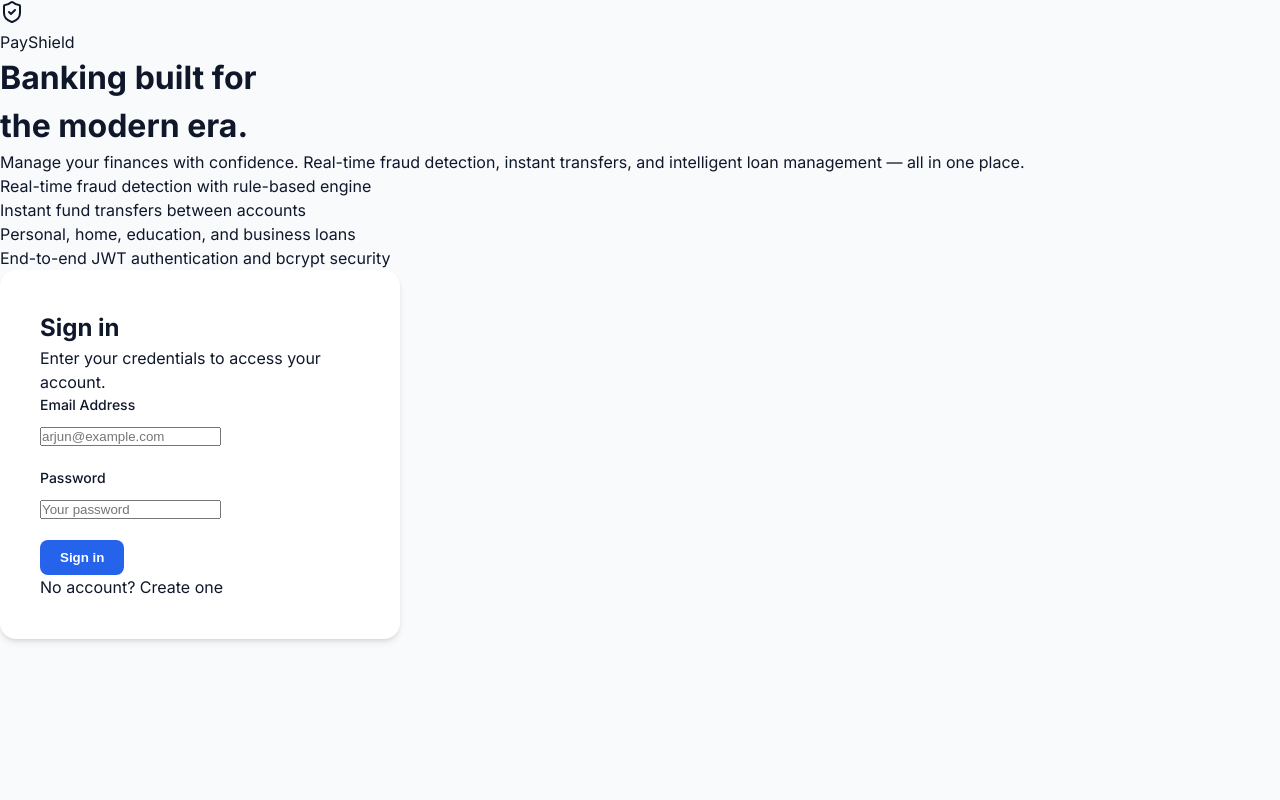
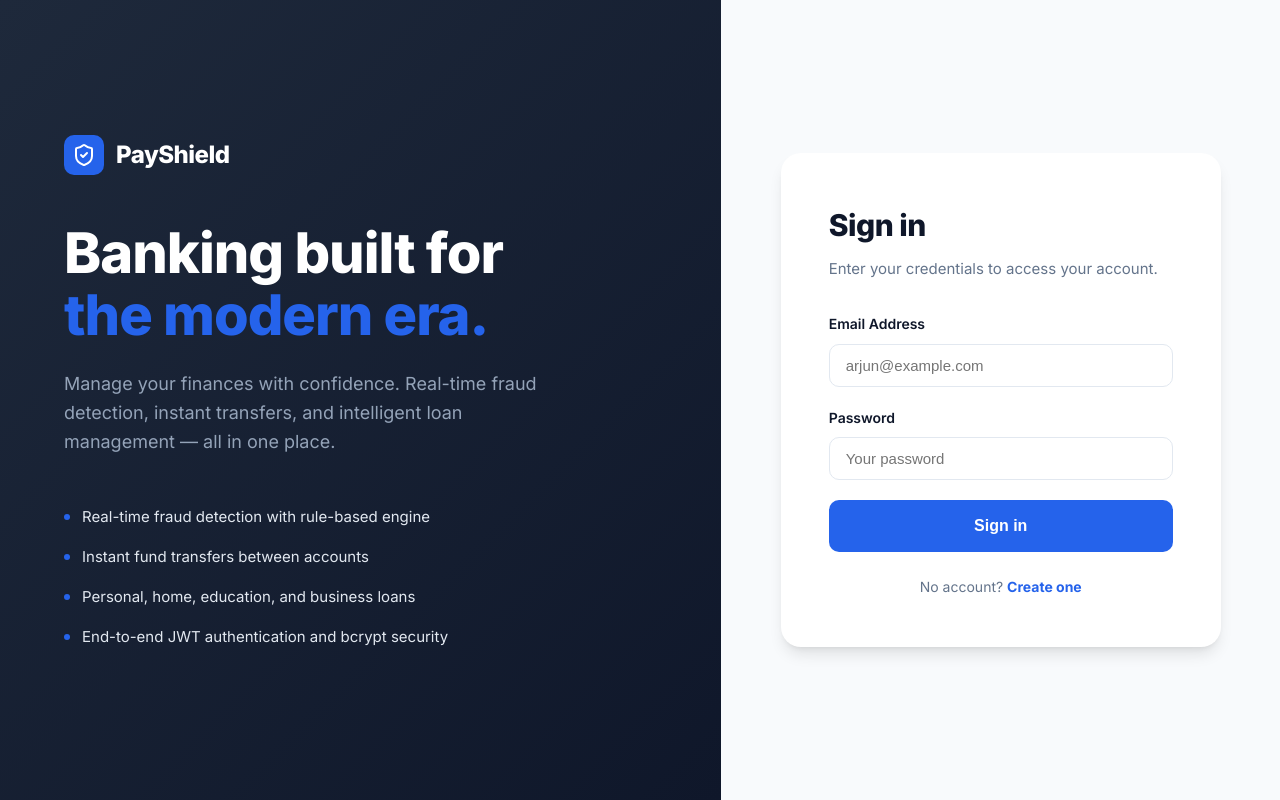
Before and after one commit to Dhanvin1520/PayShield-Digital-Banking-System, a React (Vite) app in the folder src/client/: page /login in a window 1280 px wide. Built offline with nearby package versions, Linux system fonts and the light colour scheme; no server answers.

Commit message:
style: finalize premium PayShield Pro design system

```diff
--- a/src/client/src/index.css
+++ b/src/client/src/index.css
@@ -1,17 +1,29 @@
+@import url('https://fonts.googleapis.com/css2?family=Inter:wght@300;400;500;600;700;800&display=swap');
+
 :root {
+  --color-primary: #2563eb;
+  --color-primary-dark: #1d4ed8;
+  --color-primary-light: #eff6ff;
   --color-bg: #f8fafc;
   --color-surface: #ffffff;
-  --color-primary: #2563eb;
-  --color-primary-hover: #1d4ed8;
   --color-text: #0f172a;
   --color-text-muted: #64748b;
   --color-border: #e2e8f0;
+  --color-border-subtle: #f1f5f9;
   --color-success: #10b981;
+  --color-success-bg: #ecfdf5;
   --color-danger: #ef4444;
+  --color-danger-bg: #fef2f2;
   --color-warning: #f59e0b;
+  --color-warning-bg: #fffbeb;
+
   --shadow-sm: 0 1px 2px 0 rgb(0 0 0 / 0.05);
   --shadow-md: 0 4px 6px -1px rgb(0 0 0 / 0.1), 0 2px 4px -2px rgb(0 0 0 / 0.1);
+  --shadow-lg: 0 10px 15px -3px rgb(0 0 0 / 0.1), 0 4px 6px -4px rgb(0 0 0 / 0.1);
+
   --sidebar-width: 260px;
+  --topbar-height: 72px;
+  --border-radius: 12px;
 }
 
 * {
@@ -21,146 +33,511 @@
 }
 
 body {
-  font-family: 'Inter', -apple-system, BlinkMacSystemFont, "Segoe UI", Roboto, sans-serif;
+  font-family: 'Inter', system-ui, -apple-system, sans-serif;
   background-color: var(--color-bg);
   color: var(--color-text);
-  line-height: 1.5;
+  line-height: 1.6;
   -webkit-font-smoothing: antialiased;
 }
 
-/* Layout */
-.app-container {
+/* --- AUTH LAYOUT --- */
+.auth-layout {
+  display: flex;
+  min-height: 100vh;
+}
+
+.auth-panel-left {
+  flex: 1.2;
+  background: linear-gradient(135deg, #1e293b 0%, #0f172a 100%);
+  color: white;
+  padding: 4rem;
+  display: flex;
+  flex-direction: column;
+  justify-content: center;
+  position: relative;
+  overflow: hidden;
+}
+
+@media (max-width: 1024px) {
+  .auth-panel-left { display: none; }
+}
+
+.auth-brand {
+  display: flex;
+  align-items: center;
+  gap: 12px;
+  margin-bottom: 3rem;
+}
+
+.auth-brand-icon {
+  width: 40px;
+  height: 40px;
+  background: var(--color-primary);
+  border-radius: 10px;
+  display: flex;
+  align-items: center;
+  justify-content: center;
+}
+
+.auth-brand-name {
+  font-size: 1.5rem;
+  font-weight: 800;
+  letter-spacing: -0.5px;
+}
+
+.auth-headline {
+  font-size: 3.5rem;
+  font-weight: 800;
+  line-height: 1.1;
+  margin-bottom: 1.5rem;
+  letter-spacing: -1px;
+}
+
+.auth-headline span {
+  color: var(--color-primary);
+}
+
+.auth-tagline {
+  font-size: 1.125rem;
+  color: #94a3b8;
+  max-width: 480px;
+  margin-bottom: 3rem;
+}
+
+.auth-features {
+  list-style: none;
+}
+
+.auth-feature {
+  display: flex;
+  align-items: center;
+  gap: 12px;
+  margin-bottom: 1rem;
+  color: #e2e8f0;
+  font-size: 0.9375rem;
+}
+
+.auth-feature-dot {
+  width: 6px;
+  height: 6px;
+  background: var(--color-primary);
+  border-radius: 50%;
+}
+
+.auth-panel-right {
+  flex: 1;
+  display: flex;
+  align-items: center;
+  justify-content: center;
+  padding: 2rem;
+  background: var(--color-bg);
+}
+
+.auth-card {
+  width: 100%;
+  max-width: 440px;
+  background: var(--color-surface);
+  padding: 3rem;
+  border-radius: 20px;
+  box-shadow: var(--shadow-lg);
+}
+
+.auth-card-title {
+  font-size: 1.875rem;
+  font-weight: 800;
+  margin-bottom: 0.5rem;
+  letter-spacing: -0.5px;
+}
+
+.auth-card-sub {
+  color: var(--color-text-muted);
+  font-size: 0.9375rem;
+  margin-bottom: 2rem;
+}
+
+/* --- APP LAYOUT --- */
+.app-layout {
   display: flex;
   min-height: 100vh;
 }
 
 .main-content {
   flex: 1;
-  padding: 2rem;
   margin-left: var(--sidebar-width);
+  padding-bottom: 4rem;
 }
 
-/* Sidebar */
+.topbar {
+  height: var(--topbar-height);
+  background: var(--color-surface);
+  border-bottom: 1px solid var(--color-border);
+  padding: 0 2rem;
+  display: flex;
+  align-items: center;
+  justify-content: space-between;
+  position: sticky;
+  top: 0;
+  z-index: 10;
+}
+
+.topbar-title {
+  font-size: 1.25rem;
+  font-weight: 700;
+  color: var(--color-text);
+}
+
+.topbar-subtitle {
+  font-size: 0.8125rem;
+  color: var(--color-text-muted);
+}
+
+.page-content {
+  padding: 2rem;
+}
+
+/* --- SIDEBAR --- */
 .sidebar {
   width: var(--sidebar-width);
-  background-color: var(--color-surface);
+  height: 100vh;
+  background: var(--color-surface);
   border-right: 1px solid var(--color-border);
-  height: 100vh;
   position: fixed;
   left: 0;
   top: 0;
   display: flex;
   flex-direction: column;
-  padding: 1.5rem 1rem;
+  padding: 1.5rem;
+  z-index: 20;
 }
 
 .sidebar-logo {
   display: flex;
   align-items: center;
-  gap: 0.75rem;
+  gap: 10px;
+  padding: 0.5rem;
+  margin-bottom: 2rem;
+  font-weight: 800;
   font-size: 1.25rem;
-  font-weight: 700;
   color: var(--color-primary);
-  margin-bottom: 2rem;
 }
 
 .sidebar-nav {
   display: flex;
   flex-direction: column;
-  gap: 0.5rem;
+  gap: 6px;
+  flex: 1;
 }
 
 .nav-link {
   display: flex;
   align-items: center;
-  gap: 0.75rem;
-  padding: 0.75rem;
+  gap: 12px;
+  padding: 0.75rem 1rem;
   text-decoration: none;
   color: var(--color-text-muted);
-  border-radius: 0.5rem;
+  border-radius: 10px;
+  font-size: 0.9375rem;
+  font-weight: 500;
   transition: all 0.2s;
 }
 
 .nav-link:hover {
-  background-color: var(--color-bg);
-  color: var(--color-primary);
+  background: var(--color-bg);
+  color: var(--color-text);
 }
 
 .nav-link.active {
-  background-color: #eff6ff;
+  background: var(--color-primary-light);
   color: var(--color-primary);
   font-weight: 600;
 }
 
-/* Components */
+.sidebar-footer {
+  padding-top: 1.5rem;
+  border-top: 1px solid var(--color-border);
+}
+
+.user-profile-sm {
+  display: flex;
+  align-items: center;
+  gap: 12px;
+  padding: 0.5rem;
+}
+
+.avatar-sm {
+  width: 32px;
+  height: 32px;
+  background: var(--color-primary-light);
+  color: var(--color-primary);
+  border-radius: 8px;
+  display: flex;
+  align-items: center;
+  justify-content: center;
+  font-weight: 700;
+  font-size: 0.75rem;
+}
+
+/* --- COMMON UI --- */
 .card {
   background: var(--color-surface);
   border: 1px solid var(--color-border);
-  border-radius: 0.75rem;
+  border-radius: var(--border-radius);
   padding: 1.5rem;
   box-shadow: var(--shadow-sm);
 }
 
+.card-header {
+  display: flex;
+  align-items: center;
+  justify-content: space-between;
+  margin-bottom: 1.5rem;
+}
+
+.card-title {
+  font-size: 1rem;
+  font-weight: 700;
+}
+
+.card-subtitle {
+  font-size: 0.75rem;
+  color: var(--color-text-muted);
+}
+
 .btn {
-  padding: 0.625rem 1.25rem;
-  border-radius: 0.5rem;
+  padding: 0.75rem 1.5rem;
+  border-radius: 10px;
   font-weight: 600;
+  font-size: 0.9375rem;
   cursor: pointer;
-  border: none;
+  border: 1px solid transparent;
   transition: all 0.2s;
   display: inline-flex;
   align-items: center;
-  gap: 0.5rem;
+  gap: 8px;
+  justify-content: center;
 }
 
 .btn-primary {
-  background-color: var(--color-primary);
+  background: var(--color-primary);
   color: white;
 }
 
-.btn-primary:hover {
-  background-color: var(--color-primary-hover);
+.btn-primary:hover { background: var(--color-primary-dark); }
+
+.btn-secondary {
+  background: white;
+  border-color: var(--color-border);
+  color: var(--color-text);
 }
 
-/* Auth Pages */
-.auth-page {
-  display: flex;
-  align-items: center;
-  justify-content: center;
-  min-height: 100vh;
-  padding: 1rem;
-}
+.btn-secondary:hover { background: var(--color-bg); }
 
-.auth-card {
-  width: 100%;
-  max-width: 400px;
-  background: var(--color-surface);
-  padding: 2.5rem;
-  border-radius: 1rem;
-  box-shadow: var(--shadow-md);
-}
+.btn-sm { padding: 0.5rem 1rem; font-size: 0.8125rem; }
+.btn-lg { padding: 1rem 2rem; font-size: 1rem; }
+.btn-full { width: 100%; }
 
-.form-group {
-  margin-bottom: 1.25rem;
-}
+.form-group { margin-bottom: 1.25rem; }
 
 .form-label {
   display: block;
   font-size: 0.875rem;
-  font-weight: 500;
+  font-weight: 600;
   margin-bottom: 0.5rem;
+  color: var(--color-text);
 }
 
-.form-control {
+.form-input, .form-select {
   width: 100%;
-  padding: 0.625rem;
-  border: 1px solid var(--color-border);
-  border-radius: 0.5rem;
-  font-size: 0.875rem;
+  padding: 0.75rem 1rem;
+  border: 1.5px solid var(--color-border);
+  border-radius: 10px;
+  font-size: 0.9375rem;
+  transition: all 0.2s;
+  background: white;
 }
 
-.form-control:focus {
+.form-input:focus {
   outline: none;
   border-color: var(--color-primary);
-  ring: 2px solid var(--color-primary);
+  box-shadow: 0 0 0 4px var(--color-primary-light);
 }
+
+.alert {
+  display: flex;
+  align-items: center;
+  gap: 10px;
+  padding: 0.875rem 1rem;
+  border-radius: 10px;
+  font-size: 0.875rem;
+  font-weight: 500;
+}
+
+.alert-danger { background: var(--color-danger-bg); color: var(--color-danger); }
+.alert-success { background: var(--color-success-bg); color: var(--color-success); }
+
+.badge {
+  padding: 4px 8px;
+  border-radius: 6px;
+  font-size: 10px;
+  font-weight: 800;
+  text-transform: uppercase;
+}
+
+.badge-success { background: var(--color-success-bg); color: var(--color-success); }
+.badge-danger { background: var(--color-danger-bg); color: var(--color-danger); }
+
+/* --- GRIDS & STATS --- */
+.stat-grid {
+  display: grid;
+  grid-template-columns: repeat(auto-fit, minmax(240px, 1fr));
+  gap: 1.5rem;
+  margin-bottom: 2rem;
+}
+
+.stat-card {
+  background: var(--color-surface);
+  padding: 1.5rem;
+  border-radius: var(--border-radius);
+  border: 1px solid var(--color-border);
+  box-shadow: var(--shadow-sm);
+}
+
+.stat-card-icon {
+  width: 40px;
+  height: 40px;
+  border-radius: 10px;
+  display: flex;
+  align-items: center;
+  justify-content: center;
+  margin-bottom: 1rem;
+}
+
+.stat-card-icon.blue { background: #eff6ff; color: #2563eb; }
+.stat-card-icon.green { background: #ecfdf5; color: #10b981; }
+.stat-card-icon.red { background: #fef2f2; color: #ef4444; }
+
+.stat-value {
+  font-size: 1.5rem;
+  font-weight: 800;
+  letter-spacing: -0.5px;
+}
+
+.stat-label {
+  font-size: 0.8125rem;
+  color: var(--color-text-muted);
+  font-weight: 500;
+}
+
+/* --- DASHBOARD SPECIFICS --- */
+.accounts-grid {
+  display: grid;
+  grid-template-columns: repeat(auto-fit, minmax(300px, 1fr));
+  gap: 1.5rem;
+}
+
+.account-card {
+  background: var(--color-surface);
+  border: 1px solid var(--color-border);
+  border-radius: 16px;
+  padding: 1.5rem;
+  position: relative;
+  overflow: hidden;
+}
+
+.account-card-header {
+  display: flex;
+  justify-content: space-between;
+  align-items: flex-start;
+  margin-bottom: 1.5rem;
+}
+
+.account-type-badge {
+  display: flex;
+  align-items: center;
+  gap: 6px;
+  font-size: 11px;
+  font-weight: 700;
+  color: var(--color-text-muted);
+}
+
+.account-status-dot {
+  width: 6px;
+  height: 6px;
+  background: var(--color-success);
+  border-radius: 50%;
+}
+
+.account-number {
+  font-family: 'JetBrains Mono', monospace;
+  font-size: 12px;
+  color: var(--color-text-muted);
+}
+
+.account-balance {
+  font-size: 1.75rem;
+  font-weight: 800;
+  margin-bottom: 0.25rem;
+}
+
+.account-balance-label {
+  font-size: 0.75rem;
+  color: var(--color-text-muted);
+  font-weight: 500;
+}
+
+.divider {
+  height: 1px;
+  background: var(--color-border-subtle);
+  margin: 1rem 0;
+}
+
+/* --- UTILS --- */
+.spinner {
+  width: 16px;
+  height: 16px;
+  border: 2px solid rgba(255,255,255,0.3);
+  border-radius: 50%;
+  border-top-color: white;
+  animation: spin 0.8s linear infinite;
+}
+
+.spinner-sm { width: 12px; height: 12px; }
+
+@keyframes spin {
+  to { transform: rotate(360deg); }
+}
+
+.empty-state {
+  padding: 3rem;
+  text-align: center;
+  display: flex;
+  flex-direction: column;
+  align-items: center;
+  gap: 1rem;
+}
+
+.empty-state-icon {
+  width: 48px;
+  height: 48px;
+  background: var(--color-bg);
+  color: var(--color-text-muted);
+  border-radius: 50%;
+  display: flex;
+  align-items: center;
+  justify-content: center;
+}
+
+.auth-switch {
+  text-align: center;
+  margin-top: 1.5rem;
+  font-size: 0.875rem;
+  color: var(--color-text-muted);
+}
+
+.auth-switch a {
+  color: var(--color-primary);
+  font-weight: 700;
+  cursor: pointer;
+}
+
+.auth-switch a:hover { text-decoration: underline; }
```
